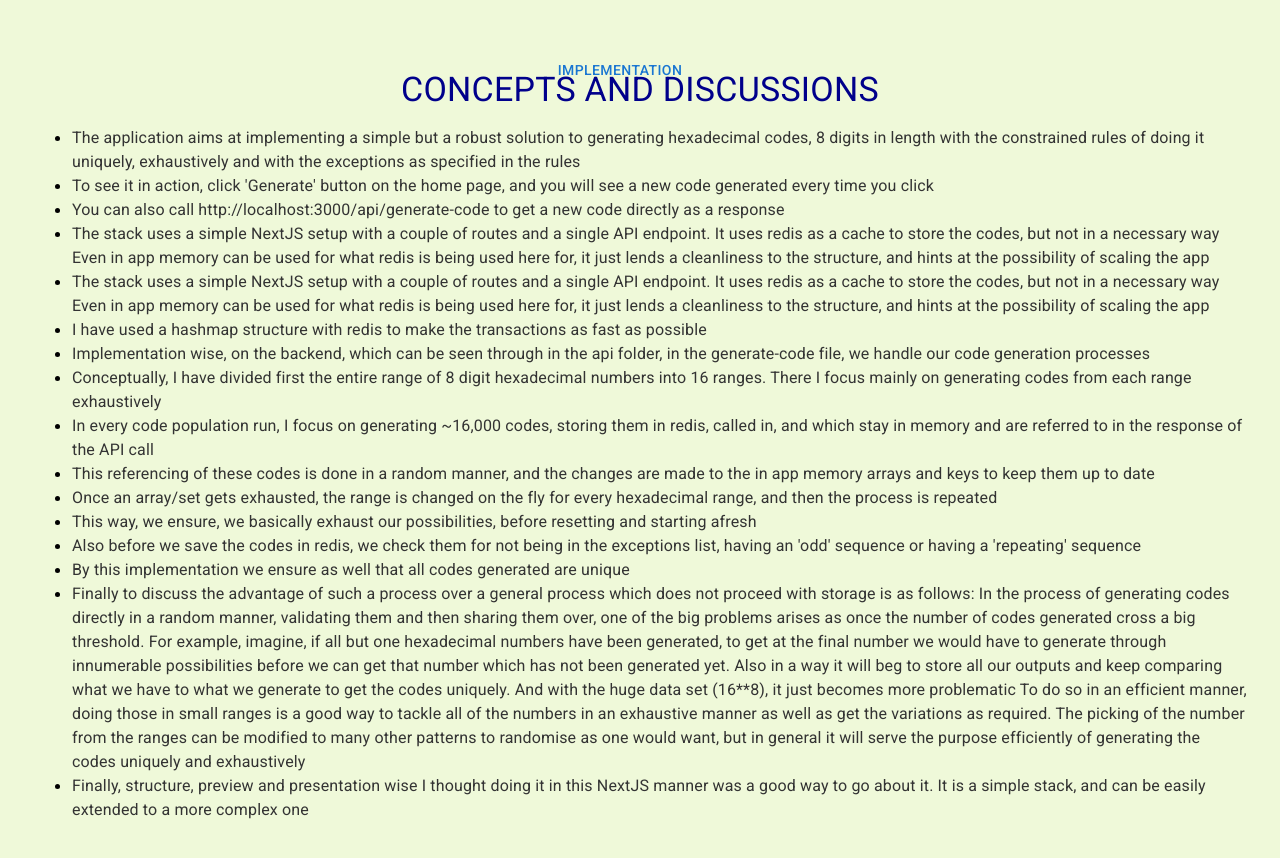
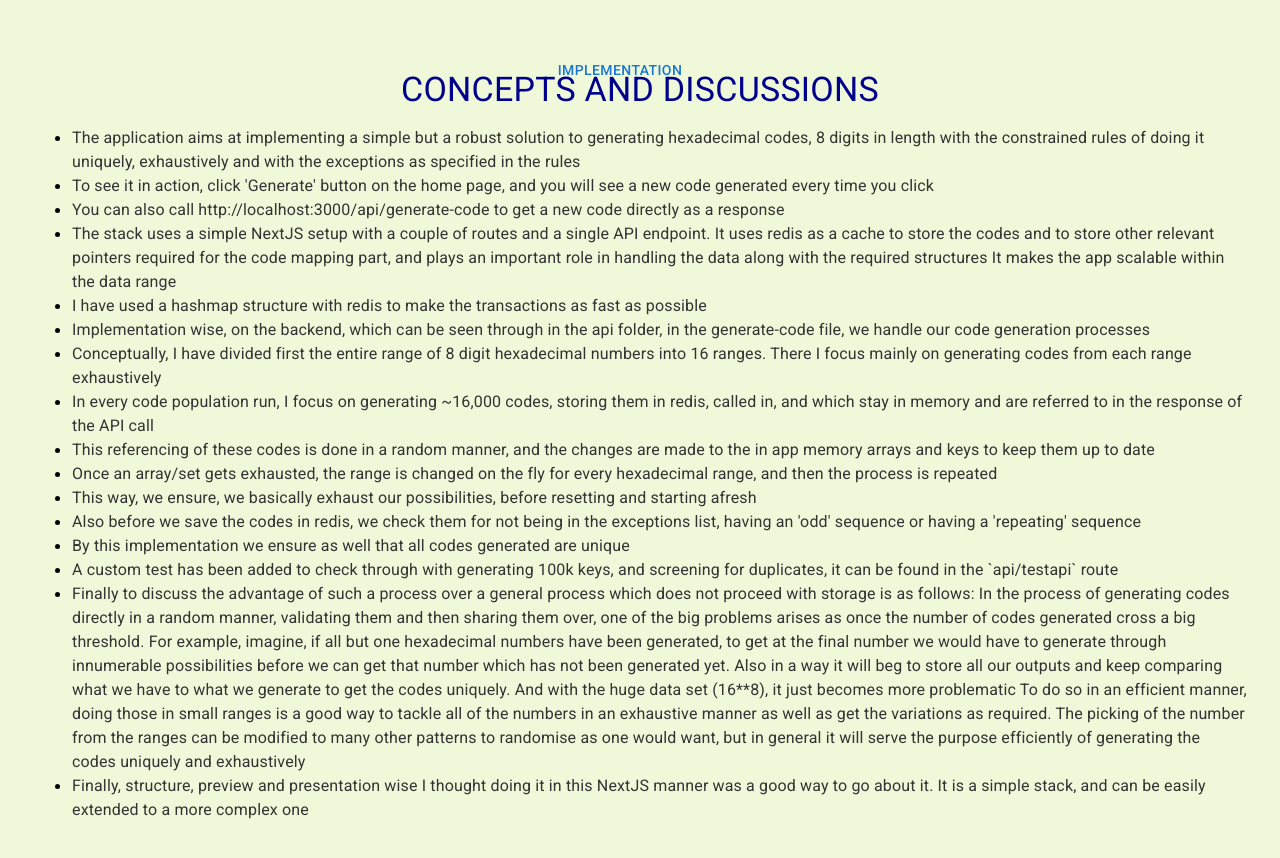
Before and after one commit to harzkr/hexcode-generator, a Next.js app: page /concept in a window 1280 px wide. Shown: the top 858 px of the page. Built offline with nearby package versions, Linux system fonts and the light colour scheme.

Commit message:
Update tests

```diff
--- a/pages/concept.js
+++ b/pages/concept.js
@@ -35,19 +35,10 @@ export default function Concept() {
         <li>
           <Typography className={styles.text}>
             The stack uses a simple NextJS setup with a couple of routes and a
-            single API endpoint. It uses redis as a cache to store the codes,
-            but not in a necessary way Even in app memory can be used for what
-            redis is being used here for, it just lends a cleanliness to the
-            structure, and hints at the possibility of scaling the app
-          </Typography>
-        </li>
-        <li>
-          <Typography className={styles.text}>
-            The stack uses a simple NextJS setup with a couple of routes and a
-            single API endpoint. It uses redis as a cache to store the codes,
-            but not in a necessary way Even in app memory can be used for what
-            redis is being used here for, it just lends a cleanliness to the
-            structure, and hints at the possibility of scaling the app
+            single API endpoint. It uses redis as a cache to store the codes and
+            to store other relevant pointers required for the code mapping part,
+            and plays an important role in handling the data along with the
+            required structures It makes the app scalable within the data range
           </Typography>
         </li>
         <li>
@@ -111,6 +102,13 @@ export default function Concept() {
         </li>
         <li>
           <Typography className={styles.text}>
+            A custom test has been added to check through with generating 100k
+            keys, and screening for duplicates, it can be found in the
+            `api/testapi` route
+          </Typography>
+        </li>
+        <li>
+          <Typography className={styles.text}>
             Finally to discuss the advantage of such a process over a general
             process which does not proceed with storage is as follows: In the
             process of generating codes directly in a random manner, validating
```
